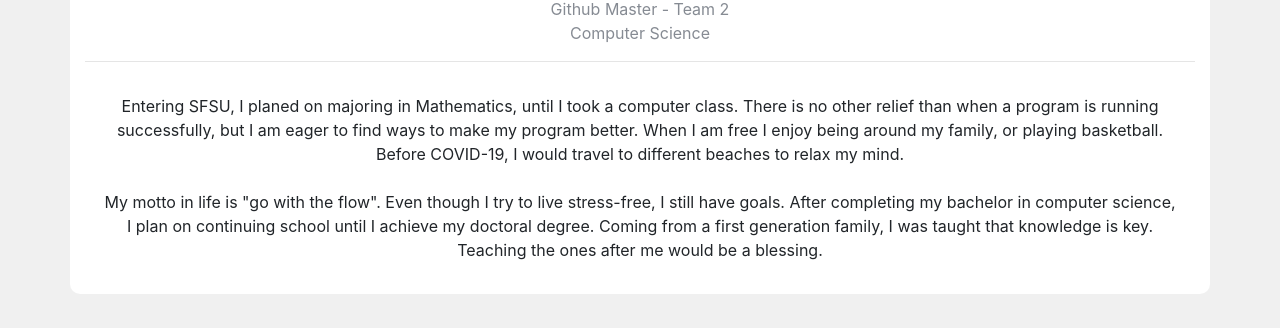
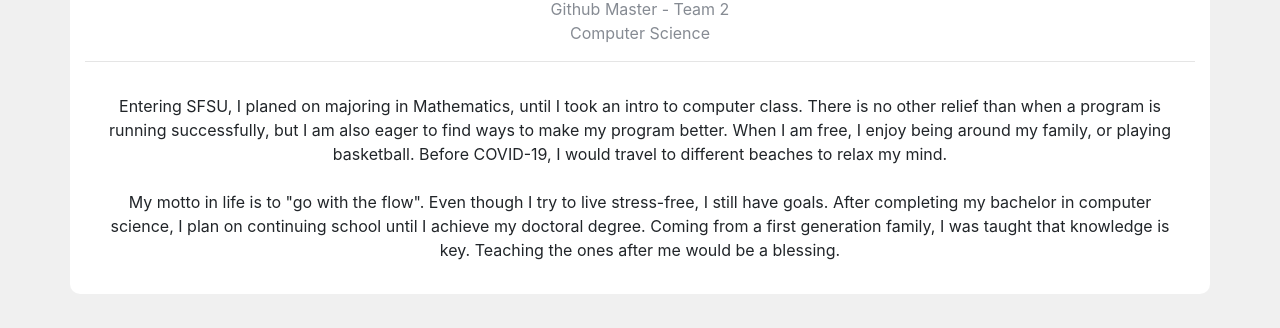
Before and after one commit to ccirini/Prospector_TermProject, a React (Create React App) app in the folder application/app/: page /aboutme/fasia in a window 1280 px wide. Shown: the part 698-1026 px from the top of the page. Built offline with nearby package versions, Linux system fonts and the light colour scheme.

Commit message:
updated info in my bio

```diff
--- a/application/app/src/Fasia.js
+++ b/application/app/src/Fasia.js
@@ -42,11 +42,11 @@ const Fasia = () => {
         <hr></hr>
 
         <p className="bio">
-          Entering SFSU, I planed on majoring in Mathematics, until I took a computer class. There is no other relief than when a
-          program is running successfully, but I am eager to find ways to make my program better. When I am free I enjoy being around my
+          Entering SFSU, I planed on majoring in Mathematics, until I took an intro to computer class. There is no other relief than when a
+          program is running successfully, but I am also eager to find ways to make my program better. When I am free, I enjoy being around my
           family, or playing basketball. Before COVID-19, I would travel to different beaches to relax my mind.  <br></br>
           <br></br>
-          My motto in life is "go with the flow". Even though I try to live stress-free, I still have goals. After completing
+          My motto in life is to "go with the flow". Even though I try to live stress-free, I still have goals. After completing
           my bachelor in computer science, I plan on continuing school until I achieve my doctoral degree. Coming from a first generation
           family, I was taught that knowledge is key. Teaching the ones after me would be a blessing.
         </p>
```
